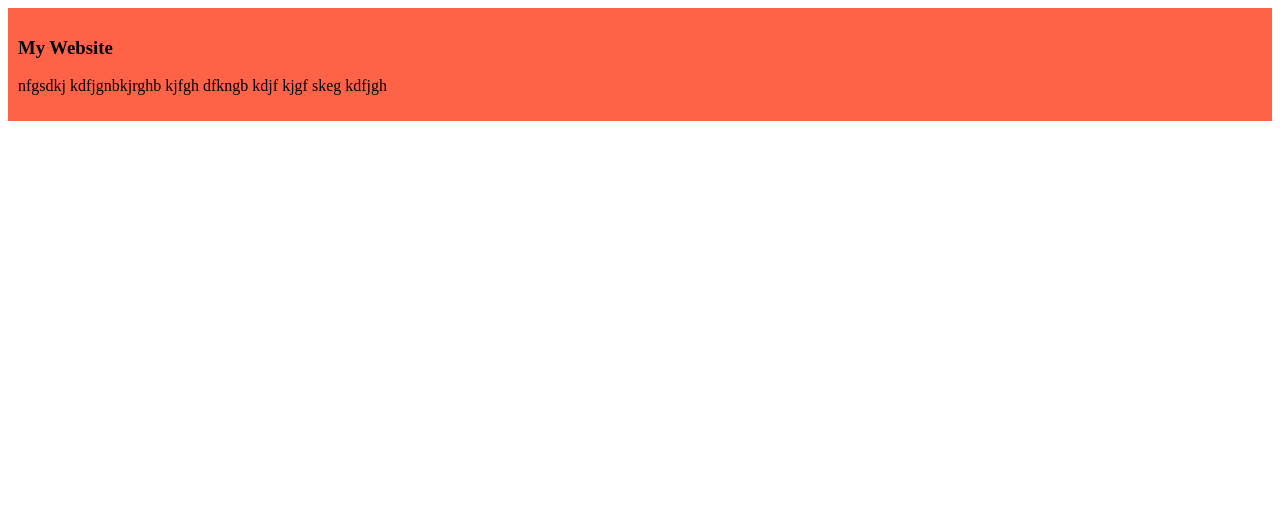
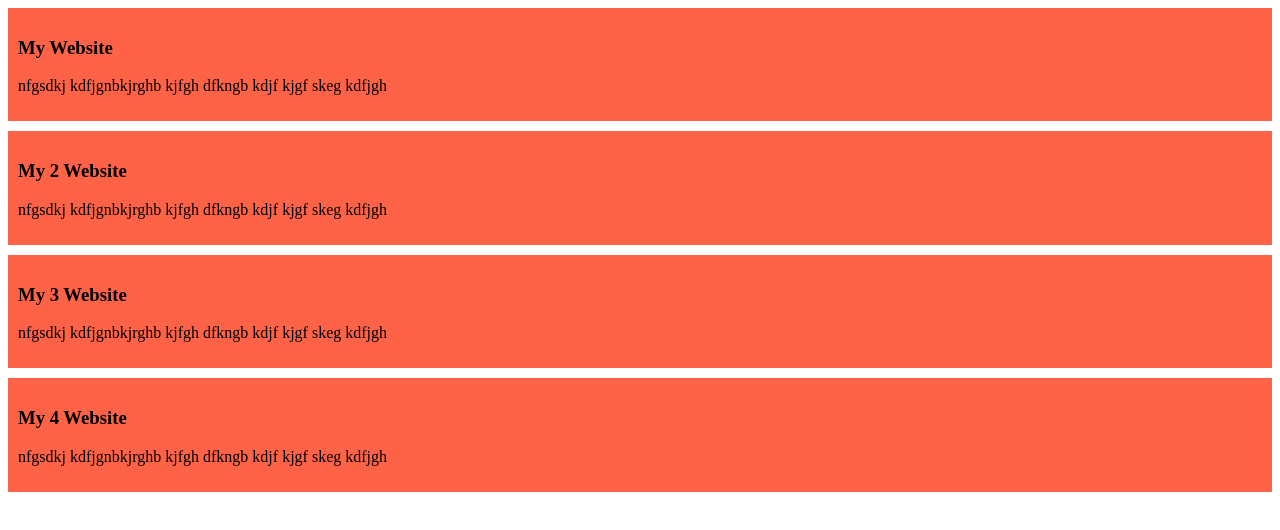
Before and after one commit to noushinsaad/my-first-github-ripo, a plain HTML site: page index.html in a window 1280 px wide. Drawn offline with Linux system fonts and the light colour scheme.

Commit message:
added the next blog

```diff
--- a/blog.css
+++ b/blog.css
@@ -1,4 +1,5 @@
 div {
     background-color: tomato;
     padding: 10px;
+    margin-bottom: 10px;
 }
--- a/index.html
+++ b/index.html
@@ -13,6 +13,18 @@
         <h3>My Website</h3>
         <p>nfgsdkj kdfjgnbkjrghb kjfgh dfkngb kdjf kjgf skeg kdfjgh</p>
     </div>
+    <div>
+        <h3>My 2 Website</h3>
+        <p>nfgsdkj kdfjgnbkjrghb kjfgh dfkngb kdjf kjgf skeg kdfjgh</p>
+    </div>
+    <div>
+        <h3>My 3 Website</h3>
+        <p>nfgsdkj kdfjgnbkjrghb kjfgh dfkngb kdjf kjgf skeg kdfjgh</p>
+    </div>
+    <div>
+        <h3>My 4 Website</h3>
+        <p>nfgsdkj kdfjgnbkjrghb kjfgh dfkngb kdjf kjgf skeg kdfjgh</p>
+    </div>
 </body>
 
 </html>
```
